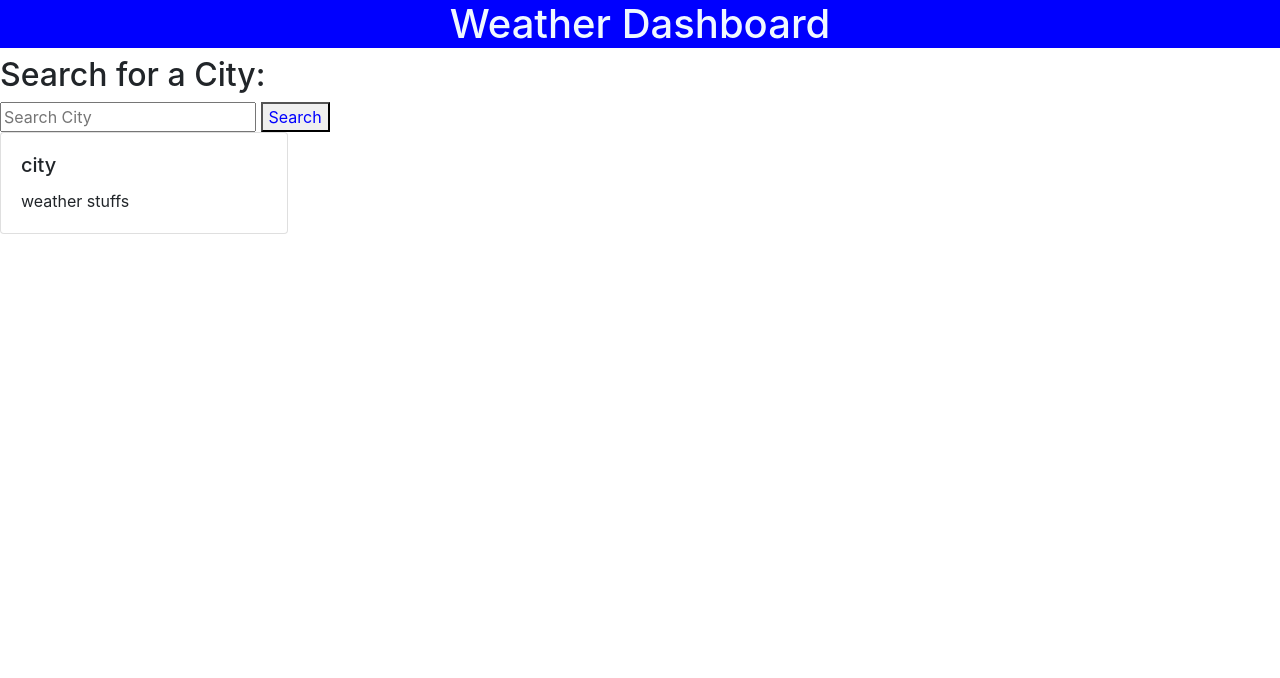
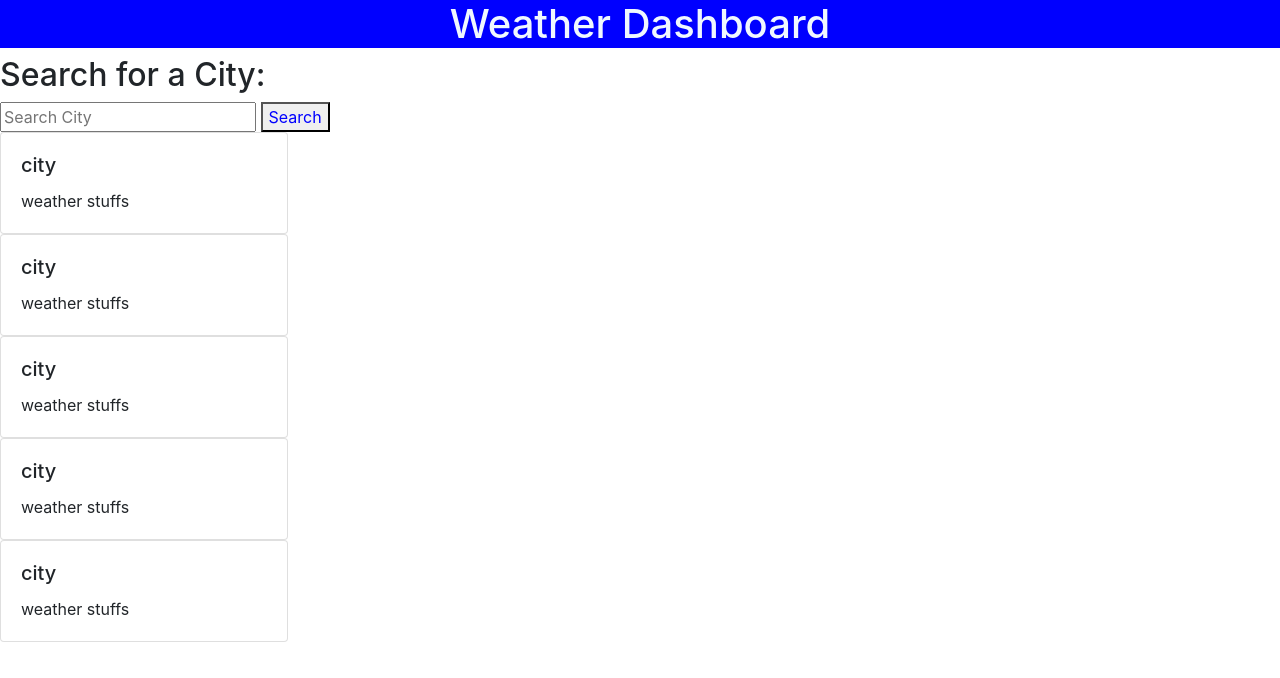
Before and after one commit to kali20987/Khadijah-WeatherDashboard, a plain HTML site: page index.html in a window 1280 px wide. Drawn offline with nearby package versions, Linux system fonts and the light colour scheme.

Commit message:
added other cards

```diff
--- a/index.html
+++ b/index.html
@@ -24,6 +24,34 @@
 
   </div>
 </div>
+<div class="card" id="card2" style="width: 18rem;">
+  <div class="card-body">
+    <h5 class="card-title">city</h5>
+    <p class="card-text">weather stuffs</p>
+
+  </div>
+</div>
+<div class="card" id="card3" style="width: 18rem;">
+  <div class="card-body">
+    <h5 class="card-title">city</h5>
+    <p class="card-text">weather stuffs</p>
+
+  </div>
+</div>
+<div class="card" id="card4" style="width: 18rem;">
+  <div class="card-body">
+    <h5 class="card-title">city</h5>
+    <p class="card-text">weather stuffs</p>
+
+  </div>
+</div>
+<div class="card" id="card5" style="width: 18rem;">
+  <div class="card-body">
+    <h5 class="card-title">city</h5>
+    <p class="card-text">weather stuffs</p>
+
+  </div>
+</div>
 <script src="./assets/js/script.js"></script>
 </body>
 </html>
```
